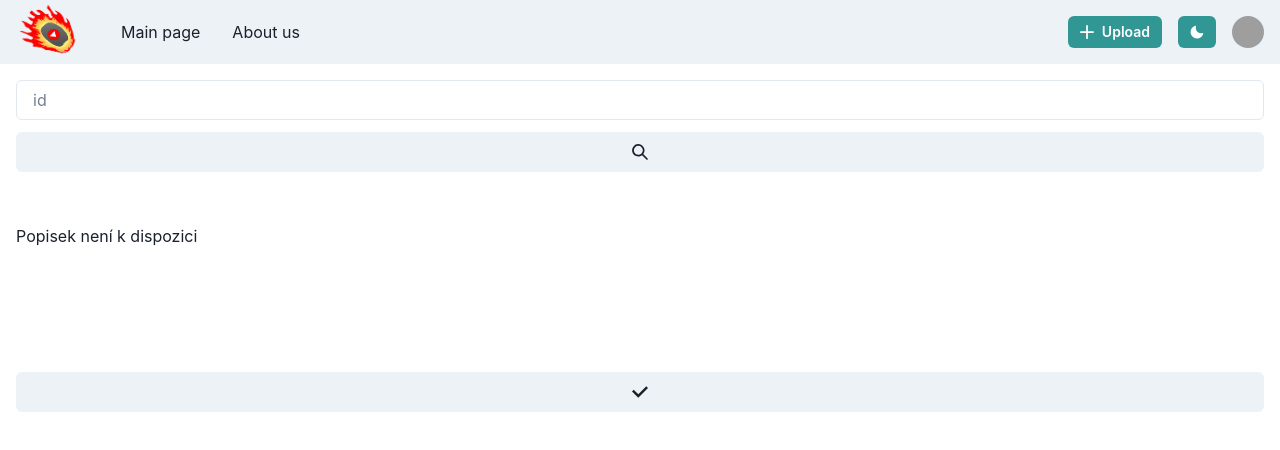
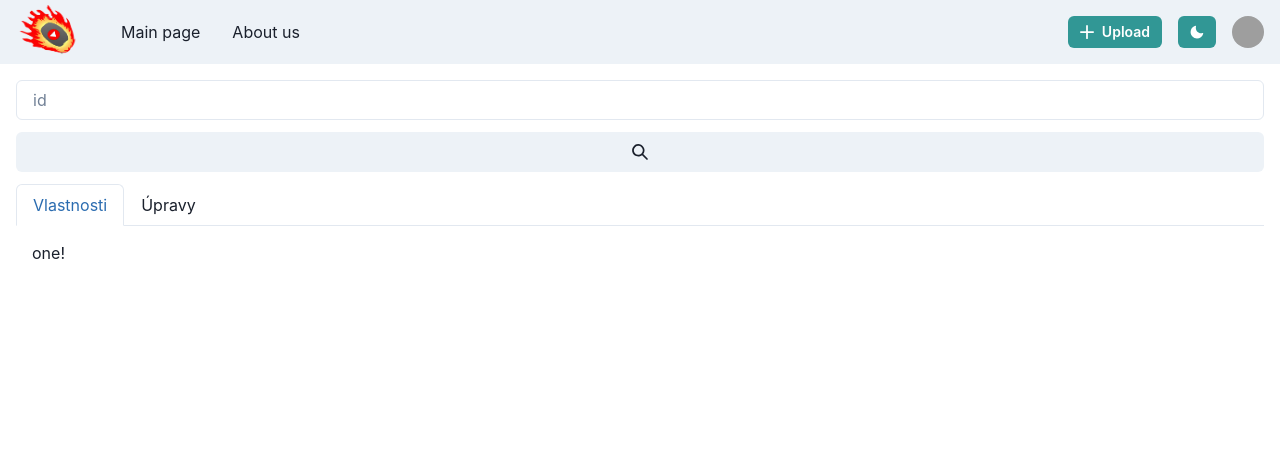
Before and after one commit to team10ACAuu/videolibrary, a React (Vite) app in the folder frontend/: page /dashboard in a window 1280 px wide. Shown: the top 450 px of the page. Built offline with nearby package versions, Linux system fonts and the light colour scheme; grey boxes are pictures that could not be loaded.

Commit message:
Dashboard záložky 🔖

```diff
--- a/frontend/src/pages/ControlPanel.tsx
+++ b/frontend/src/pages/ControlPanel.tsx
@@ -7,6 +7,7 @@ import {
     Editable,
     EditableTextarea,
     EditablePreview,
+    Tabs, TabList, TabPanels, Tab, TabPanel
   } from '@chakra-ui/react'
 import { CheckIcon, SearchIcon } from '@chakra-ui/icons';
 
@@ -81,6 +82,16 @@ const ControlPanel = () => {
           <Stack spacing={3}>
             <Input onChange={(e) => setVideoId(e.target.value)} placeholder='id' size='md' />
             <IconButton onClick={getVideo} aria-label='Search database' icon={<SearchIcon />} />
+            <Tabs variant='enclosed'>
+              <TabList>
+                <Tab>Vlastnosti</Tab>
+                <Tab>Úpravy</Tab>
+              </TabList>
+              <TabPanels>
+                <TabPanel>
+                  <p>one!</p>
+                </TabPanel>
+                <TabPanel>
                   <Editable onChange={setTitle} defaultValue={videosData[0].title} value={title}>
                       <EditablePreview />
                       <EditableTextarea />
@@ -102,6 +113,9 @@ const ControlPanel = () => {
                       <EditableTextarea />
                   </Editable>
                   <IconButton onClick={patchVideo} aria-label='Search database' icon={<CheckIcon />} />
+                </TabPanel>
+              </TabPanels>
+            </Tabs>
           </Stack>
         </>
     );
```
Lines whose indentation alone changed are shown as unchanged.
